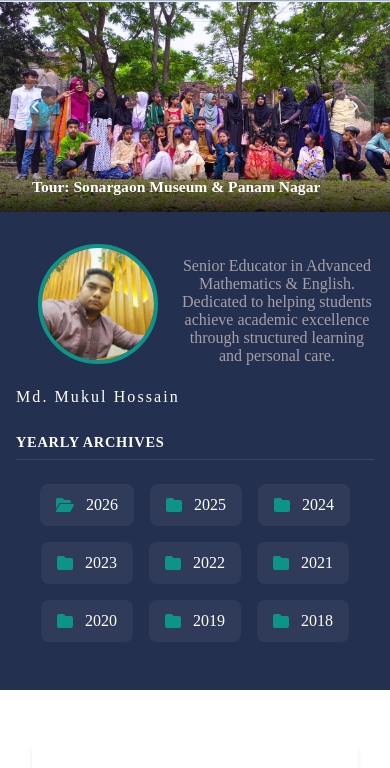
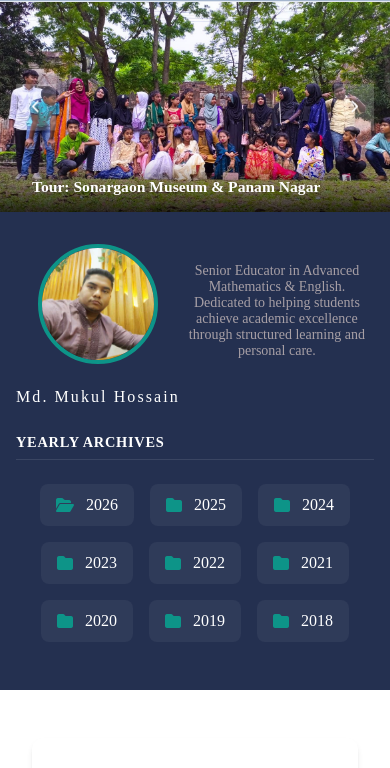
Before and after one commit to MD-Nasir301/U_AND_OTeachingHome, a plain HTML site: page index.html in a window 390 px wide. Shown: the part 75-843 px from the top of the page. Drawn offline with Linux system fonts and the light colour scheme.

Commit message:
fix: teacher profile bio font size to .8rem

```diff
--- a/responsive.css
+++ b/responsive.css
@@ -40,7 +40,7 @@
   .bio {
     margin-top: -40px;
     flex: 1;
-    font-size: 1rem;
+    font-size: 0.875rem;
     text-align: center;
   }
 }
```
